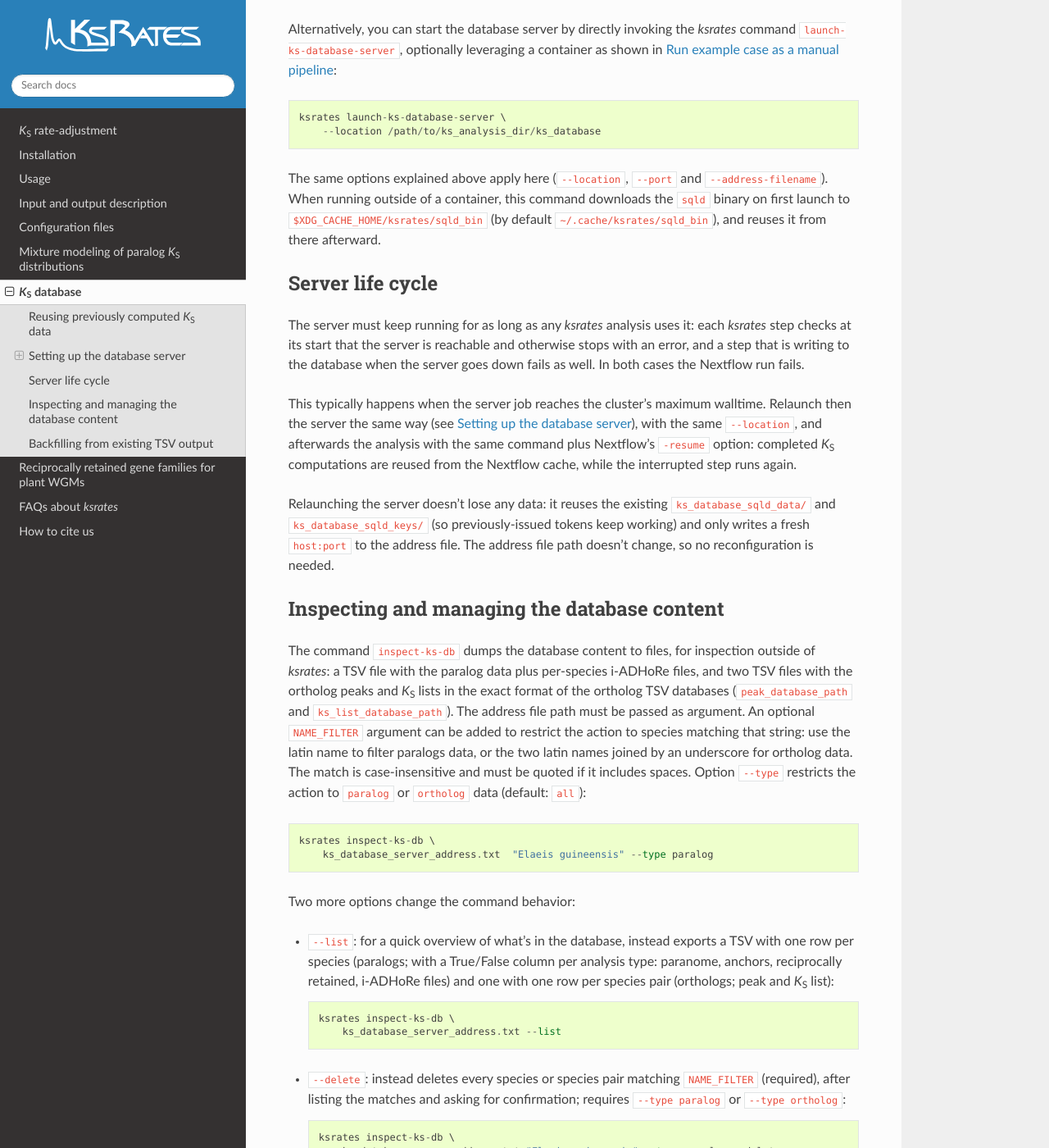
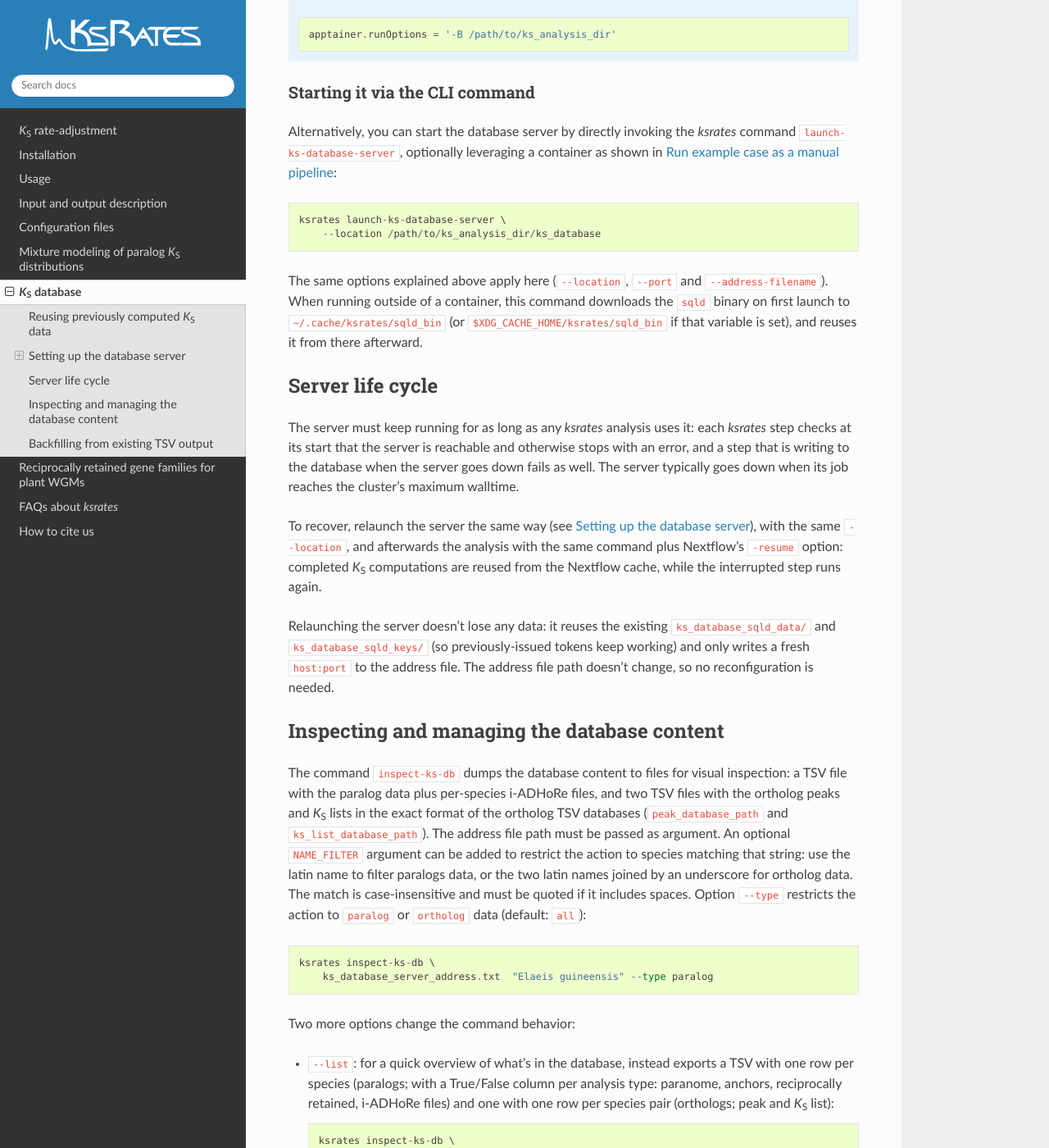
Before and after one commit to VIB-PSB/ksrates, a Sphinx documentation site: the page built from docs/ks_database.rst, in a window 1280 px wide and 1400 px high, scrolled down 2560 px. Shown: the whole window at 82% size. Built offline with Sphinx 7.4.7 and the Read the Docs theme 3.1.0, drawn with Linux system fonts in a browser that asks for light colours; some of the changed text lies outside the part shown.

Commit message:
Clarify and shorten Ks database docs

```diff
--- a/docs/ks_database.rst
+++ b/docs/ks_database.rst
@@ -8,8 +8,7 @@
 Reusing previously computed *K*:sub:`S` data
 ============================================
 
-Paralog and ortholog *K*:sub:`S` data can be stored in a self-hosted `sqld <https://github.com/tursodatabase/libsql>`__
-database, instead of existing only in local output TSV files (see :ref:`ks_estimate_output_wgd` and the ortholog TSV databases in :ref:`other_output`).
+Paralog and ortholog *K*:sub:`S` data can be stored in a self-hosted `sqld <https://github.com/tursodatabase/libsql>`__ database.
 This is particularly useful to centralize *K*:sub:`S` data across multiple independent *ksrates* analyses,
 which can then all use it and add to it.
 
@@ -60,8 +59,10 @@
 -----------------------------
 
 Enable the use of the database via parameter ``use_ks_database_server`` in each expert configuration
-file of the *ksrates* datasets of interest; this is off by default, and without it *ksrates* relies as usual
-solely on the local TSV output files. The database will cover both paralog and ortholog data.
+file of the *ksrates* datasets of interest. The database will cover both paralog and ortholog data.
+
+.. note::
+    The database is off by default. Without it, *ksrates* relies as usual on the local TSV files: the output of the wgd steps with the *K*:sub:`S` values of each species or species pair (see :ref:`ks_estimate_output_wgd`) and, for the orthologs, the TSV databases of all the peaks and *K*:sub:`S` lists (see :ref:`other_output`).
 
 Choose a directory that will host the database server, i.e. where the address file (``ks_database_server_address.txt``), ``ks_database_sqld_data/`` and ``ks_database_sqld_keys/`` will be generated. Note: if you want several datasets to share one database, prefer a central directory above/alongside them (e.g. ``/path/to/ks_analysis_dir/ks_database``).
 
@@ -109,8 +110,8 @@
         --location /path/to/ks_analysis_dir/ks_database
 
 The same options explained above apply here (``--location``, ``--port`` and ``--address-filename``).
-When running outside of a container, this command downloads the ``sqld`` binary on first launch to ``$XDG_CACHE_HOME/ksrates/sqld_bin``
-(by default ``~/.cache/ksrates/sqld_bin``), and reuses it from there afterward.
+When running outside of a container, this command downloads the ``sqld`` binary on first launch to ``~/.cache/ksrates/sqld_bin``
+(or ``$XDG_CACHE_HOME/ksrates/sqld_bin`` if that variable is set), and reuses it from there afterward.
 
 
 Server life cycle
@@ -118,9 +119,9 @@
 
 The server must keep running for as long as any *ksrates* analysis uses it: each *ksrates* step checks at its start that the server is
 reachable and otherwise stops with an error, and a step that is writing to the database when the server goes down fails as well.
-In both cases the Nextflow run fails.
+The server typically goes down when its job reaches the cluster's maximum walltime.
 
-This typically happens when the server job reaches the cluster's maximum walltime. Relaunch then the server the same way (see :ref:`ks_database_setup`),
+To recover, relaunch the server the same way (see :ref:`ks_database_setup`),
 with the same ``--location``, and afterwards the analysis with the same command plus Nextflow's ``-resume`` option:
 completed *K*:sub:`S` computations are reused from the Nextflow cache, while the interrupted step runs again.
 
@@ -131,7 +132,7 @@
 Inspecting and managing the database content
 ==============================================
 
-The command ``inspect-ks-db`` dumps the database content to files, for inspection outside of *ksrates*:
+The command ``inspect-ks-db`` dumps the database content to files for visual inspection:
 a TSV file with the paralog data plus per-species i-ADHoRe files, and two TSV files with the ortholog peaks and *K*:sub:`S` lists
 in the exact format of the ortholog TSV databases (``peak_database_path`` and ``ks_list_database_path``).
 The address file path must be passed as argument. An optional ``NAME_FILTER`` argument can be
@@ -160,9 +161,8 @@
 Backfilling from existing TSV output
 ======================================
 
-Species processed without making use of the database already have their *K*:sub:`S` data available in local TSV files, but nothing stored in the
-database yet. Command ``populate-ks-db`` backfills the database from that existing output,
-without re-running any pipeline.
+Species processed without the database server already have their *K*:sub:`S` data in local TSV files. Command ``populate-ks-db`` copies
+that existing output into the database server, without re-running any pipeline.
 
 For paralog data::
 
@@ -180,4 +180,4 @@
 The peaks and *K*:sub:`S` lists already stored in the ortholog TSV databases are copied as they are.
 
 Both options can be given in the same call. Since only the data a species
-(pair) doesn't already have in the database are added by default, use ``--force`` to re-extract and overwrite everything instead.
+(or species pair) doesn't already have in the database server are added by default, use ``--force`` to re-extract and overwrite everything instead.
```
